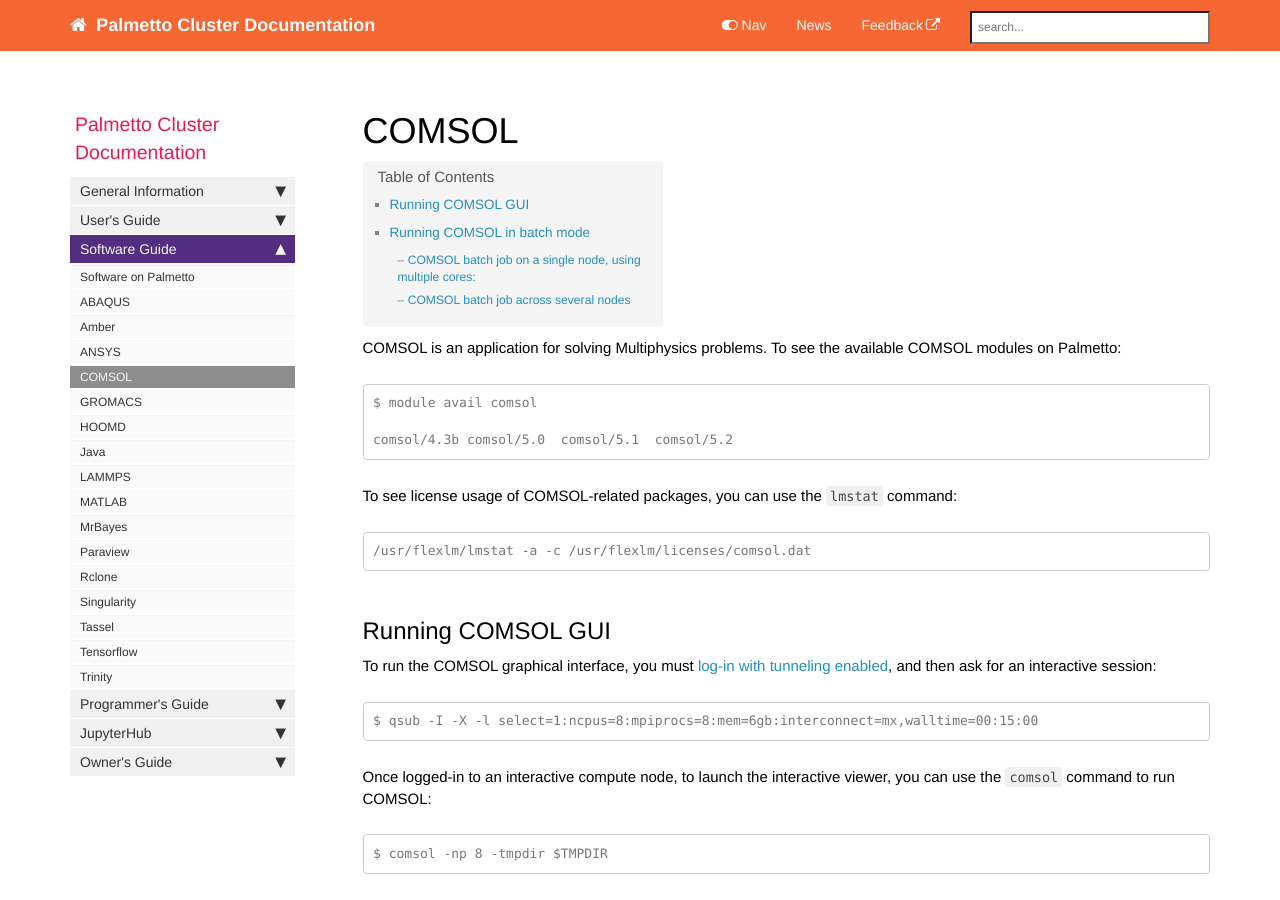
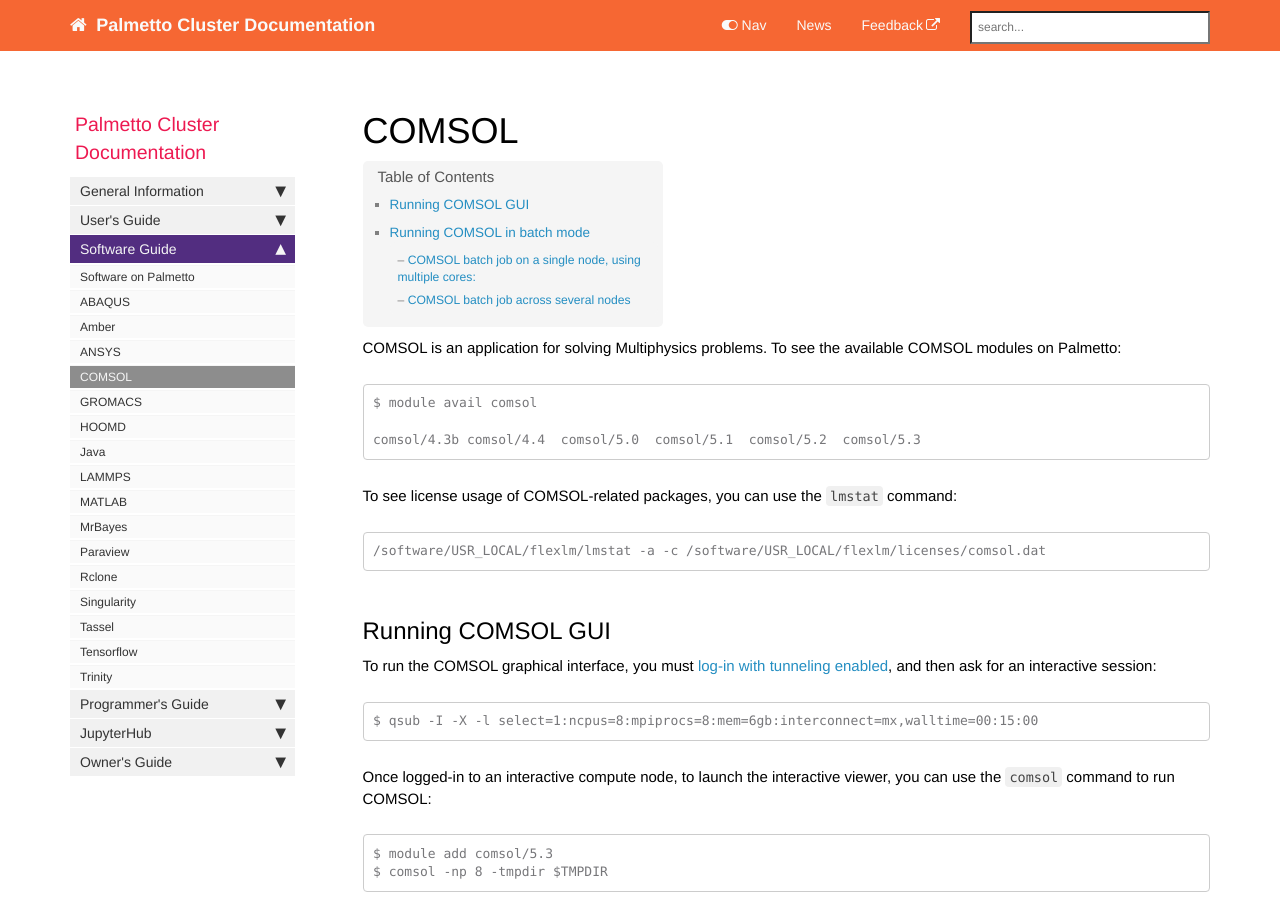
Before and after one commit to clemsonciti/palmetto-documentation, a Jekyll site: the page built from pages/documentation/software_comsol.md, in a window 1280 px wide and 900 px high. Built offline with Jekyll 4.4.1, drawn with Linux system fonts in a browser that asks for light colours; nearby versions of some CDN libraries; comment, search, counter and statistics services are not loaded.

Commit message:
Update software_comsol.md

```diff
--- a/pages/documentation/software_comsol.md
+++ b/pages/documentation/software_comsol.md
@@ -11,14 +11,14 @@
 ~~~
 $ module avail comsol
 
-comsol/4.3b comsol/5.0  comsol/5.1  comsol/5.2
+comsol/4.3b comsol/4.4  comsol/5.0  comsol/5.1  comsol/5.2  comsol/5.3
 ~~~
 
 To see license usage of COMSOL-related packages,
 you can use the `lmstat` command:
 
 ~~~
-/usr/flexlm/lmstat -a -c /usr/flexlm/licenses/comsol.dat
+/software/USR_LOCAL/flexlm/lmstat -a -c /software/USR_LOCAL/flexlm/licenses/comsol.dat
 ~~~
 
 ## Running COMSOL GUI
@@ -36,6 +36,7 @@
 you can use the `comsol` command to run COMSOL:
 
 ~~~
+$ module add comsol/5.3
 $ comsol -np 8 -tmpdir $TMPDIR
 ~~~
 
```
